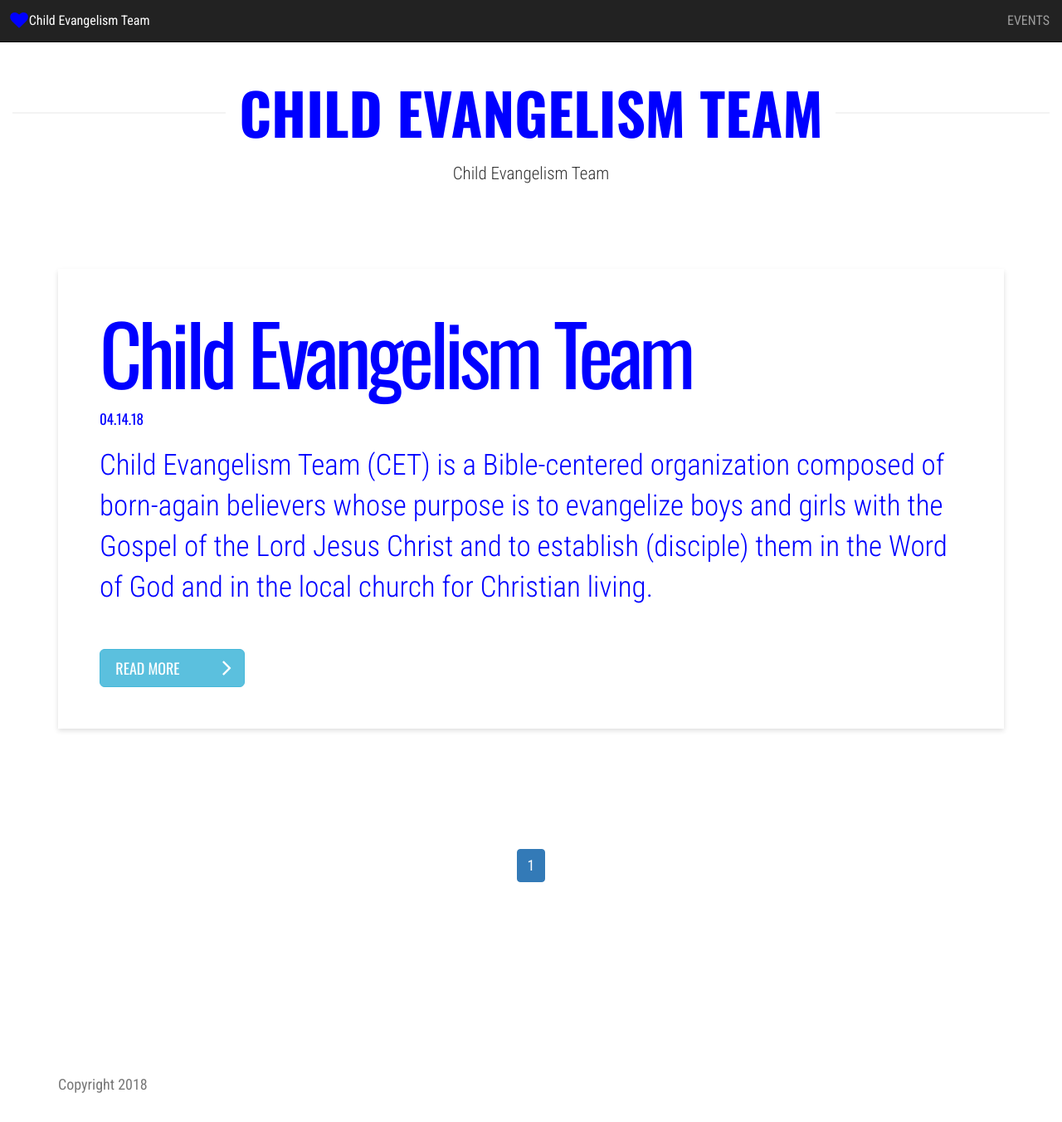
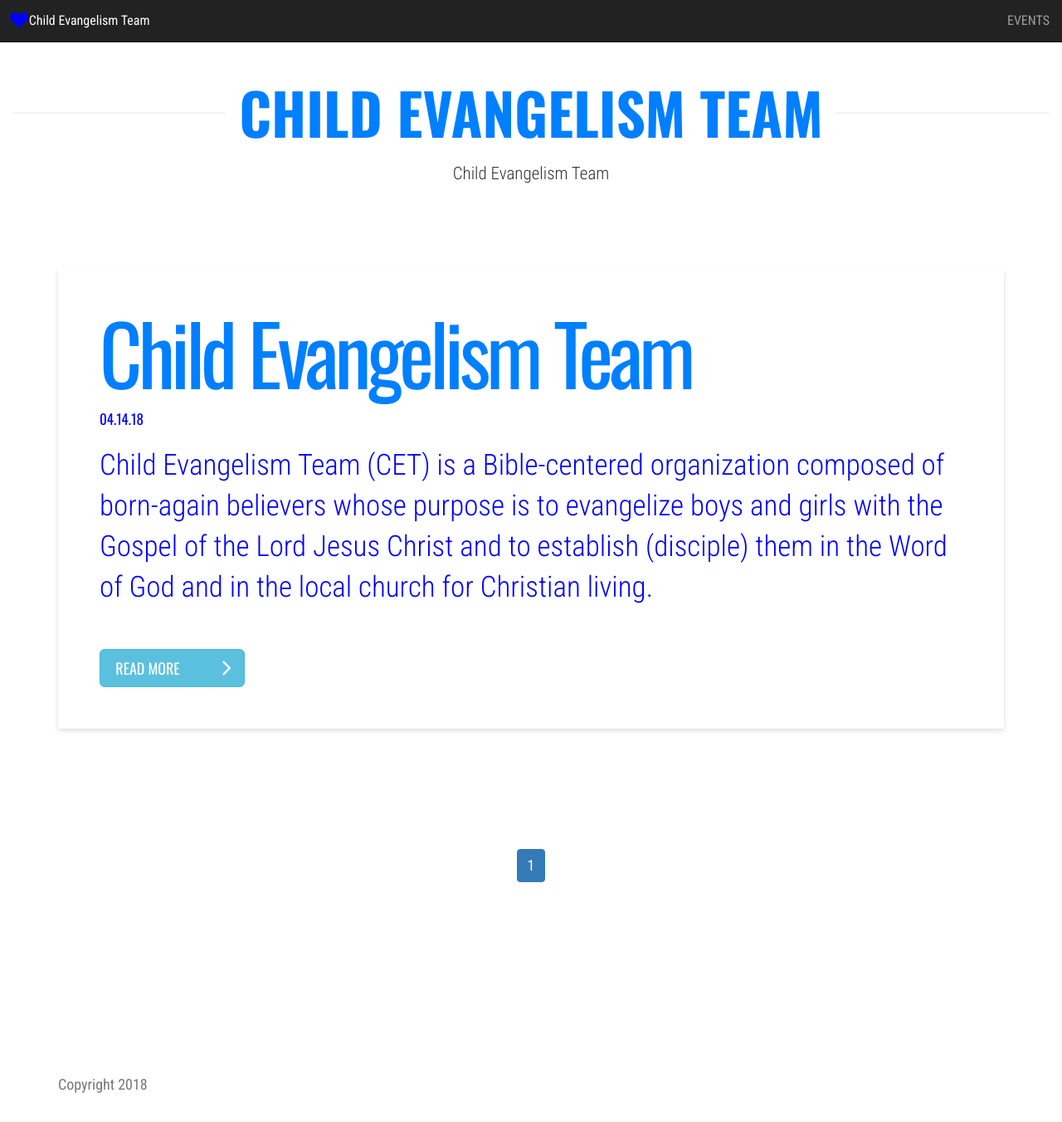
Before and after one commit to account000001/account000001.github.io, a Jekyll site: the page built from index.html, in a window 1280 px wide and 1352 px high. Shown: the whole window at 83% size. Built offline with Jekyll 4.4.1, drawn with Linux system fonts in a browser that asks for light colours; nearby versions of some CDN libraries; the list of posts is cut into pages by our own code.

Commit message:
Update style.scss

```diff
--- a/css/style.scss
+++ b/css/style.scss
@@ -4,7 +4,7 @@
 @import '../_sass/syntax-highlighting';
 
 
-$colour-primary: rgb(0, 0, 255);
+$colour-primary: rgb(0, 127, 255);
 $colour-secondary: #0000FF;
 
 %oswald { font-family: 'Oswald', sans-serif; }
```
